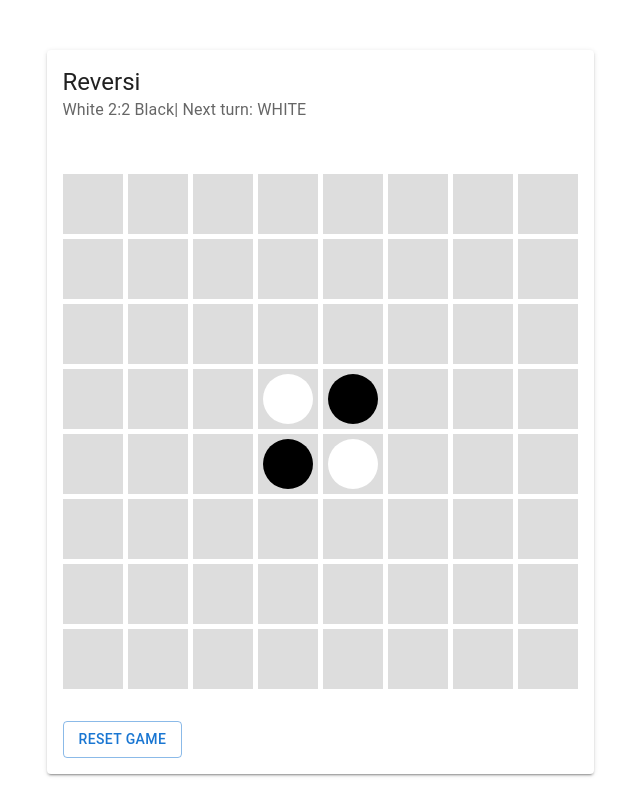
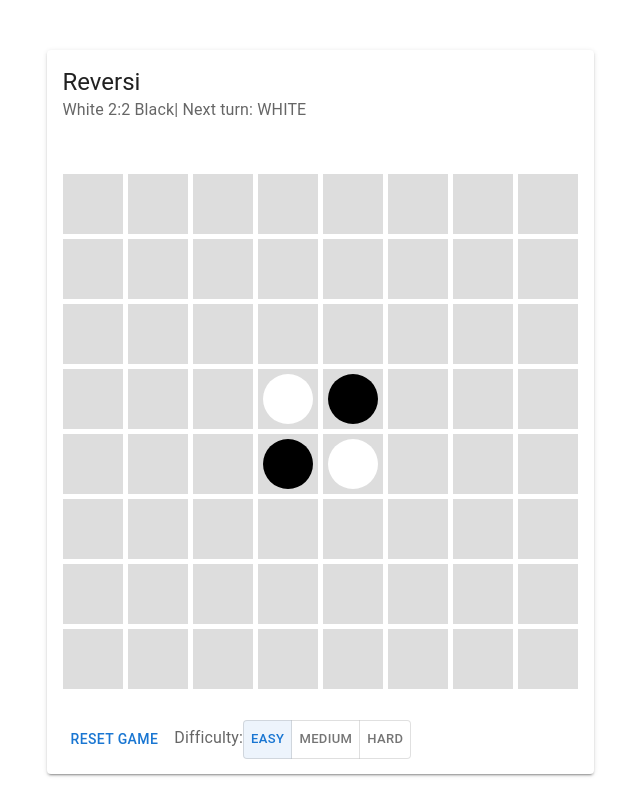
Before and after one commit to pavolsenko/reversi-react, a React (Vite) app: page / in a window 1280 px wide. Shown: the whole page, without its empty margins (320-960 px from the left). Built offline with nearby package versions, Linux system fonts and the light colour scheme.

Commit message:
implement difficulty

```diff
--- a/src/components/Game.tsx
+++ b/src/components/Game.tsx
@@ -1,14 +1,14 @@
-import { useEffect, useState } from 'react';
+import { useEffect, useState, MouseEvent } from 'react';
 import {
     Box,
-    Button,
     Card,
     CardActions,
     CardContent,
     CardHeader,
 } from '@mui/material';
 
-import { WHITE } from '../interfaces/game';
+import { Difficulty, WHITE } from '../interfaces/game';
+import { GameSettings } from './GameSettings';
 import { GameTitle } from './GameTitle.tsx';
 import { Grid } from './grid/Grid.tsx';
 import { GameOverDialog } from './GameOverDialog.tsx';
@@ -26,6 +26,8 @@ export function Game() {
         whiteCount,
         blackCount,
         fields,
+        difficulty,
+        setDifficulty,
     } = useGame();
 
     useEffect(() => {
@@ -38,6 +40,11 @@ export function Game() {
 
     function onDialogClose() {
         setIsGameOverDialogOpen(false);
+    }
+
+    function onDifficultyChange(event: MouseEvent<HTMLElement>, difficulty: Difficulty) {
+        event.preventDefault();
+        setDifficulty(difficulty);
     }
 
     return (
@@ -59,7 +66,11 @@ export function Game() {
                         <Grid fields={fields} onFieldClick={onFieldClick}/>
                     </CardContent>
                     <CardActions>
-                        <Button onClick={resetGame} variant={'outlined'} sx={{m: 1}}>Reset game</Button>
+                        <GameSettings
+                            difficulty={difficulty}
+                            onDifficultyChange={onDifficultyChange}
+                            onResetClick={resetGame}
+                        />
                     </CardActions>
                 </Card>
             </Box>
--- /dev/null
+++ b/src/components/GameSettings.tsx
@@ -0,0 +1,36 @@
+import { MouseEvent } from 'react';
+import { Box, Button, FormLabel, ToggleButton, ToggleButtonGroup } from '@mui/material';
+
+import { Difficulty } from '../interfaces/game';
+
+interface GameSettingsProps {
+    difficulty: Difficulty;
+    onDifficultyChange: (event: MouseEvent<HTMLElement>, difficulty: Difficulty) => void;
+    onResetClick: () => void;
+}
+
+export function GameSettings(props: GameSettingsProps) {
+    return (
+        <Box>
+            <Button onClick={props.onResetClick} variant={'text'} sx={{m: 1}} size={'medium'}>Reset game</Button>
+            <FormLabel>Difficulty:</FormLabel>
+            <ToggleButtonGroup
+                value={props.difficulty}
+                exclusive
+                onChange={props.onDifficultyChange}
+                size={'small'}
+                color={'primary'}
+            >
+                <ToggleButton value={Difficulty.EASY}>
+                    Easy
+                </ToggleButton>
+                <ToggleButton value={Difficulty.MEDIUM}>
+                    Medium
+                </ToggleButton>
+                <ToggleButton value={Difficulty.HARD}>
+                    Hard
+                </ToggleButton>
+            </ToggleButtonGroup>
+        </Box>
+    );
+}
--- a/src/hooks/useGame.ts
+++ b/src/hooks/useGame.ts
@@ -1,7 +1,7 @@
 import { useCallback, useEffect, useState } from 'react';
 import { checkIsGameOver, countFields, getLegalMoves, getStartGame } from '../helpers/game';
 
-import { BLACK, EMPTY, Field, Fields, LegalMove, Player, WHITE } from '../interfaces/game';
+import { BLACK, Difficulty, EMPTY, Field, Fields, LegalMove, Player, WHITE } from '../interfaces/game';
 
 interface UseGame {
     resetGame: () => void;
@@ -13,6 +13,8 @@ interface UseGame {
     fields: Fields;
     whiteCount: number;
     blackCount: number;
+    difficulty: Difficulty;
+    setDifficulty: (difficulty: Difficulty) => void;
 }
 
 export function useGame(): UseGame {
@@ -23,6 +25,7 @@ export function useGame(): UseGame {
     const [whiteLegalMoves, setWhiteLegalMoves] = useState<LegalMove[]>(getLegalMoves(fields, WHITE));
     const [blackLegalMoves, setBlackLegalMoves] = useState<LegalMove[]>(getLegalMoves(fields, BLACK));
     const [isGameOver, setIsGameOver] = useState<boolean>(false);
+    const [difficulty, setDifficulty] = useState<number>(0);
 
     const onMove = useCallback(function (player: Player, x: number, y: number) {
         if (player !== currentPlayer) {
@@ -239,5 +242,7 @@ export function useGame(): UseGame {
         whiteCount,
         blackCount,
         currentPlayer,
+        difficulty,
+        setDifficulty,
     };
 }
--- a/src/interfaces/game.ts
+++ b/src/interfaces/game.ts
@@ -24,3 +24,9 @@ export interface LegalMove {
     coordinates: Coordinates;
     direction: Direction;
 }
+
+export enum Difficulty {
+    EASY,
+    MEDIUM,
+    HARD,
+}
```
